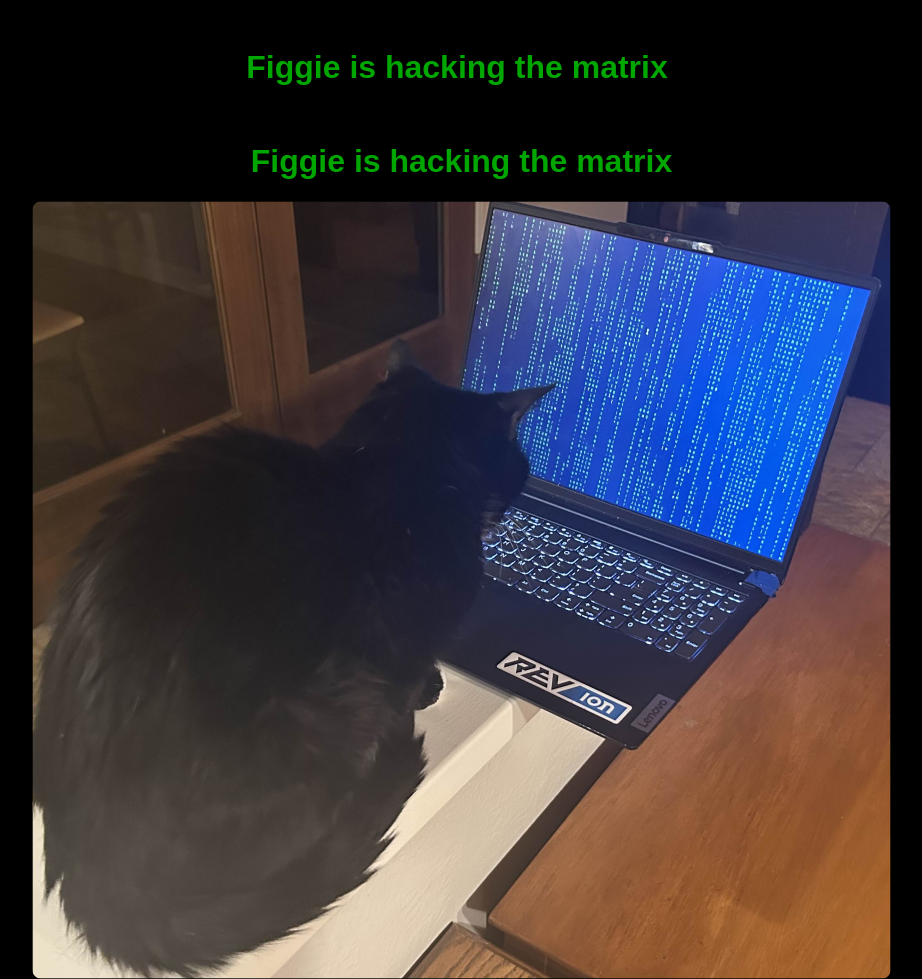
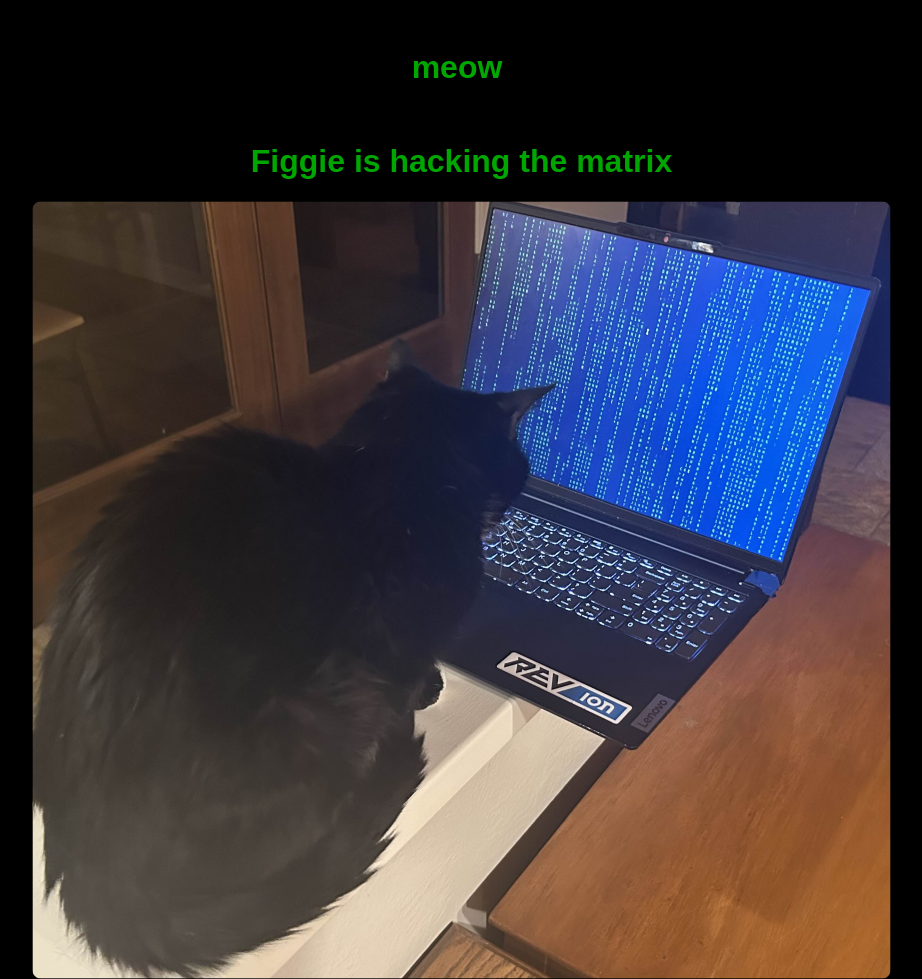
Before and after one commit to blaksaber21/figgie, a plain HTML site: page index.html in a window 1280 px wide. Shown: the whole page, without its empty margins (183-1105 px from the left). Drawn offline with Linux system fonts and the light colour scheme.

Commit message:
Update index.html

```diff
--- a/index.html
+++ b/index.html
@@ -37,7 +37,7 @@
     </style>
 </head>
 <body>
-    <h1>Figgie is hacking the matrix</h1>
+    <h1>meow</h1>
     <div class="gallery">
         <img src="figgie1.png" alt="figgie">
     </div>
```
